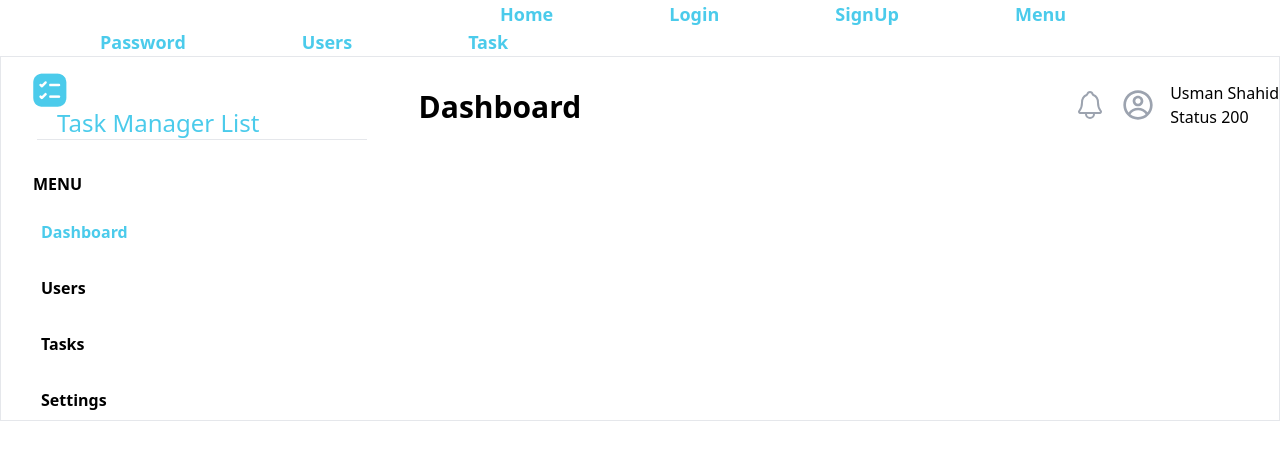
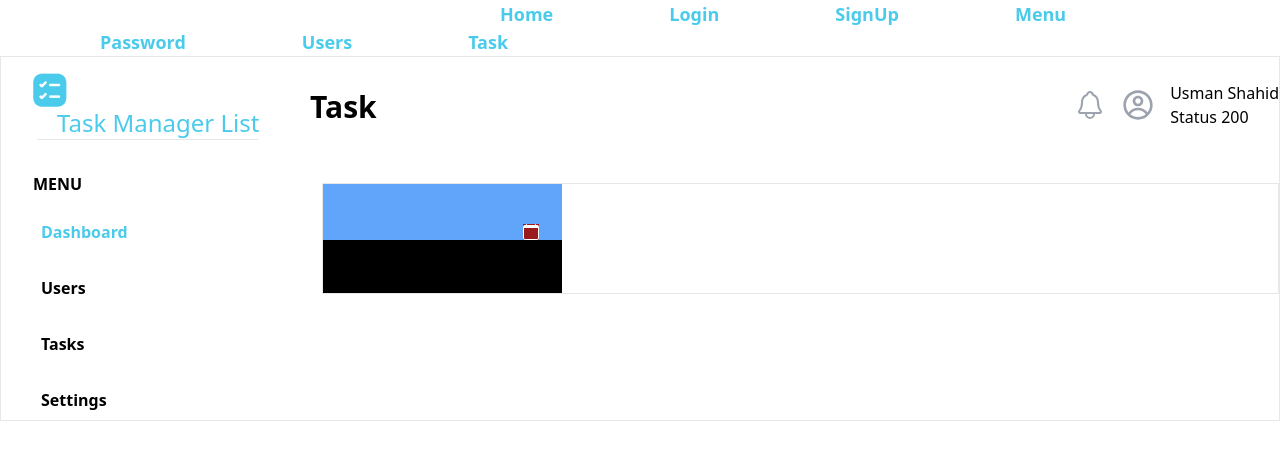
Before and after one commit to Tehmin-Saleem/Tasklistmanager, a React (Vite) app: page /task in a window 1280 px wide. Shown: the top 460 px of the page. Built offline with nearby package versions, Linux system fonts and the light colour scheme.

Commit message:
"Feat: Created task component's drop down calender"

```diff
--- a/package.json
+++ b/package.json
@@ -15,6 +15,7 @@
     "create-vite": "^5.2.3",
     "react": "^18.2.0",
     "react-calendar": "^4.8.0",
+    "react-datepicker": "^6.9.0",
     "react-dom": "^18.2.0",
     "react-icons": "^5.1.0",
     "react-router-dom": "^6.22.3",
--- a/src/Components/Task.jsx
+++ b/src/Components/Task.jsx
@@ -1,11 +1,24 @@
 import { CgProfile } from "react-icons/cg";
-import React from "react";
+import React,{useState} from "react";
+import { BsCalendar } from 'react-icons/bs';
+import DatePicker from 'react-datepicker';
+import 'react-datepicker/dist/react-datepicker.css';
 import group from "../Images/Group.png";
 import { IoNotificationsOutline } from "react-icons/io5";
-import Calendar from 'react-calendar';
-import ProgressBar from "@ramonak/react-progress-bar";
-import 'react-calendar/dist/Calendar.css';
+
 function Task(){
+  // State for selected date
+  const [selectedDate, setSelectedDate] = useState(null);
+  // State to control calendar visibility
+  const [showCalendar, setShowCalendar] = useState(false);
+
+  // Function to handle date selection
+  const handleDateSelect = (date) => {
+    setSelectedDate(date);
+     // Hide the calendar after selecting a date
+    setShowCalendar(false);
+  };
+
     return(
         <>
 <div className="grid grid-rows-3 grid-flow-col gap-4 border ">
@@ -32,7 +45,7 @@ function Task(){
   </button>
 </div>
 <div className="topright col-span-4 flex  bg-white h-24">
-    <h1 className="font-bold text-3xl ml-1 mt-8">Dashboard</h1>
+    <h1 className="font-bold text-3xl ml-1 mt-8">Task</h1>
     <div className="ml-auto flex items-center space-x-4">
       <IoNotificationsOutline className="text-gray-400 size-[2rem]" />
       <CgProfile className="text-gray-400 size-[2rem]" />
@@ -42,6 +55,35 @@ function Task(){
       </div>
     </div>
   </div>
+  <div className="centerdiv bg-white ml-4 flex grid grid-cols-4 col-span-4 h-full border border-rounded">
+  <div className="dropdown-button bg-black text-white">
+      <div className="date-container flex  bg-blue-400 ">
+        <BsCalendar
+          className="calendar-icon cursor-pointer mr-2 ml-[200px] mt-[40px] bg-red-800"
+          onClick={() => setShowCalendar(!showCalendar)}
+        />
+        <span
+          className="selected-date cursor-pointer"
+          onClick={() => setShowCalendar(!showCalendar)}
+        >
+          {selectedDate ? selectedDate.toDateString() : ""}
+        </span>
+      </div>
+      {showCalendar && (
+        <DatePicker
+          selected={selectedDate}
+          onChange={handleDateSelect}
+          dateFormat="MM/dd/yyyy"
+          className="date-picker"
+        />
+      )}
+    </div>
+
+
+
+
+
+  </div>
   </div>
   </>
     );
--- a/src/Components/Users.jsx
+++ b/src/Components/Users.jsx
@@ -110,7 +110,7 @@ const Users = () => {
         </button>
       </div>
       <div className="topright col-span-4 flex  bg-white h-24">
-          <h1 className="font-bold text-3xl ml-1 mt-8">Dashboard</h1>
+          <h1 className="font-bold text-3xl ml-1 mt-8">Users</h1>
           <div className="ml-auto flex items-center space-x-4">
             <IoNotificationsOutline className="text-gray-400 size-[2rem]" />
             <CgProfile className="text-gray-400 size-[2rem]" />
```
Also changed, not shown: 1 other file (tests, documents, lock files or other folders).
